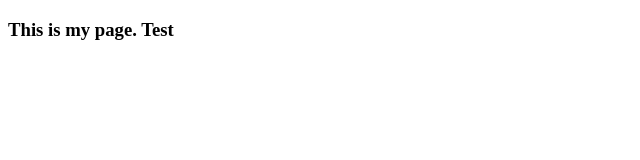
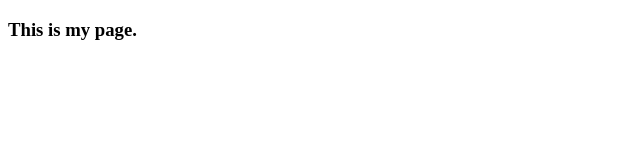
Before and after one commit to Fayeemf/CoolWebsite, a plain HTML site: page TomIsCool/index.html in a window 1280 px wide. Shown: the full height of the page, 0-640 px from the left. Drawn offline with Linux system fonts and the light colour scheme.

Commit message:
remove test

```diff
--- a/TomIsCool/index.html
+++ b/TomIsCool/index.html
@@ -5,7 +5,7 @@
 </head>
 <body>
   <h3>
-    This is my page. Test
+    This is my page.
   </h3>
 </body>
 </html>
```
